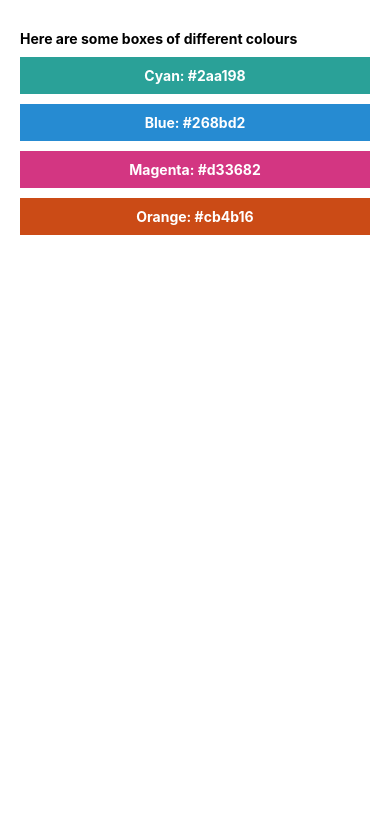
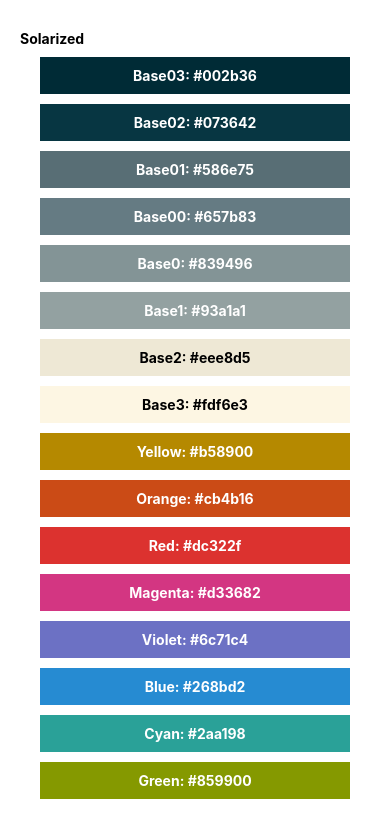
Before and after one commit to KocherginV/AwesomeProject, a React Native app: screen / in a window 390 px wide. Shown: the top 838 px of the page. Built offline with nearby package versions, Linux system fonts and the light colour scheme.

Commit message:
introduced FlatList for colour management

```diff
--- a/App.js
+++ b/App.js
@@ -1,19 +1,38 @@
 import React from 'react';
-import { View, Text, SafeAreaView, StyleSheet } from 'react-native';
+import { Text, SafeAreaView, StyleSheet, FlatList } from 'react-native';
 import ColorBox from './components/ColorBox';
+
+const COLORS = [
+  { colorName: 'Base03', hexCode: '#002b36' },
+  { colorName: 'Base02', hexCode: '#073642' },
+  { colorName: 'Base01', hexCode: '#586e75' },
+  { colorName: 'Base00', hexCode: '#657b83' },
+  { colorName: 'Base0', hexCode: '#839496' },
+  { colorName: 'Base1', hexCode: '#93a1a1' },
+  { colorName: 'Base2', hexCode: '#eee8d5' },
+  { colorName: 'Base3', hexCode: '#fdf6e3' },
+  { colorName: 'Yellow', hexCode: '#b58900' },
+  { colorName: 'Orange', hexCode: '#cb4b16' },
+  { colorName: 'Red', hexCode: '#dc322f' },
+  { colorName: 'Magenta', hexCode: '#d33682' },
+  { colorName: 'Violet', hexCode: '#6c71c4' },
+  { colorName: 'Blue', hexCode: '#268bd2' },
+  { colorName: 'Cyan', hexCode: '#2aa198' },
+  { colorName: 'Green', hexCode: '#859900' },
+];
 
 const App = () => {
   return (
     <SafeAreaView>
-      <View style={styles.container}>
-        <Text style={styles.headerText}>
-          Here are some boxes of different colours
-        </Text>
-      </View>
-      <ColorBox colorName="Cyan" hexCode="#2aa198" />
-      <ColorBox colorName="Blue" hexCode="#268bd2" />
-      <ColorBox colorName="Magenta" hexCode="#d33682" />
-      <ColorBox colorName="Orange" hexCode="#cb4b16" />
+      <FlatList
+        style={styles.container}
+        data={COLORS}
+        keyExtractor={(item) => item.hexCode}
+        renderItem={({ item }) => (
+          <ColorBox colorName={item.colorName} hexCode={item.hexCode} />
+        )}
+        ListHeaderComponent={<Text style={styles.headerText}>Solarized</Text>}
+      />
     </SafeAreaView>
   );
 };
--- a/components/ColorBox.js
+++ b/components/ColorBox.js
@@ -1,14 +1,20 @@
 import React from 'react';
 import { View, Text, StyleSheet } from 'react-native';
 
-const ColorBox = ({ colorName, hexCode }) => {
+const ColorBox = (props) => {
   const boxColor = {
-    backgroundColor: hexCode,
+    backgroundColor: props.hexCode,
+  };
+  const textStyle = {
+    color:
+      parseInt(props.hexCode.replace('#', ''), 16) > 0xffffff / 1.1
+        ? 'black'
+        : 'white',
   };
   return (
     <View style={[styles.container, boxColor]}>
-      <Text style={styles.textArea}>
-        {colorName}: {hexCode}
+      <Text style={[styles.textArea, textStyle]}>
+        {props.colorName}: {props.hexCode}
       </Text>
     </View>
   );
```
